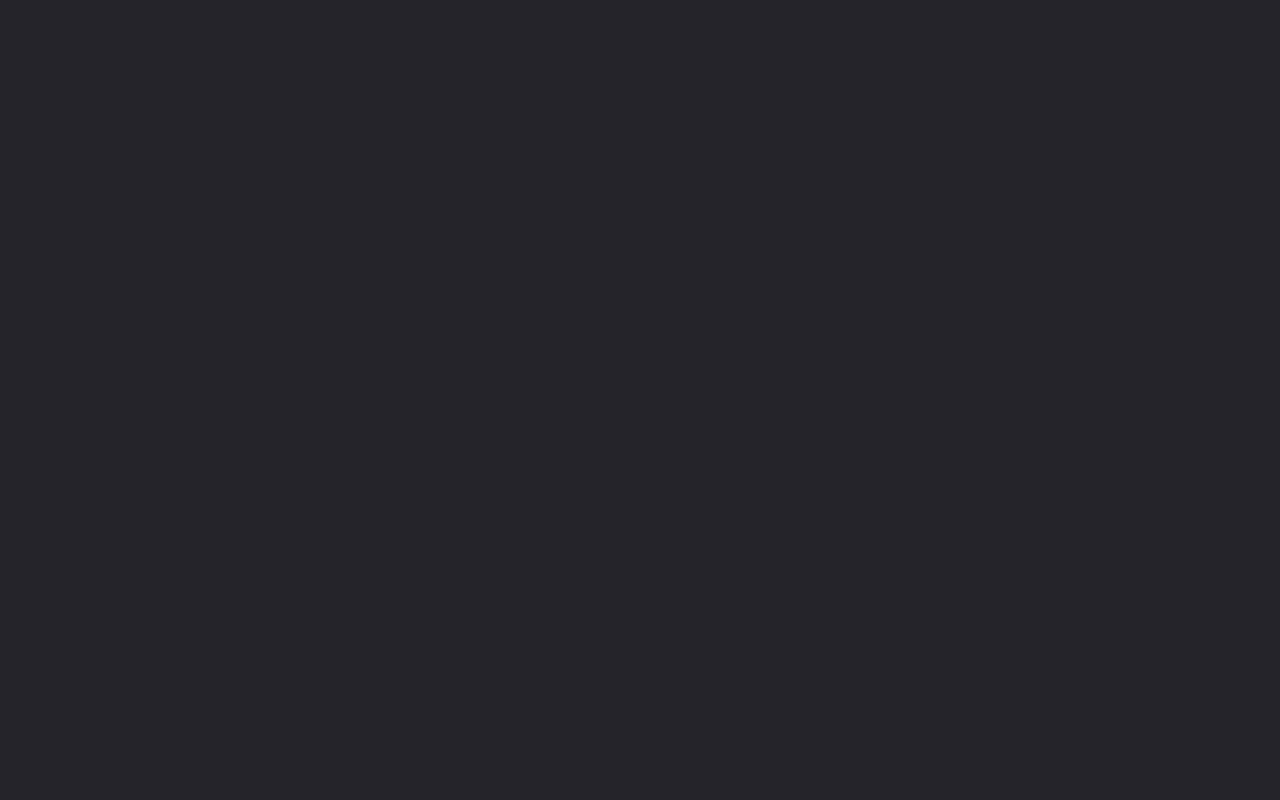
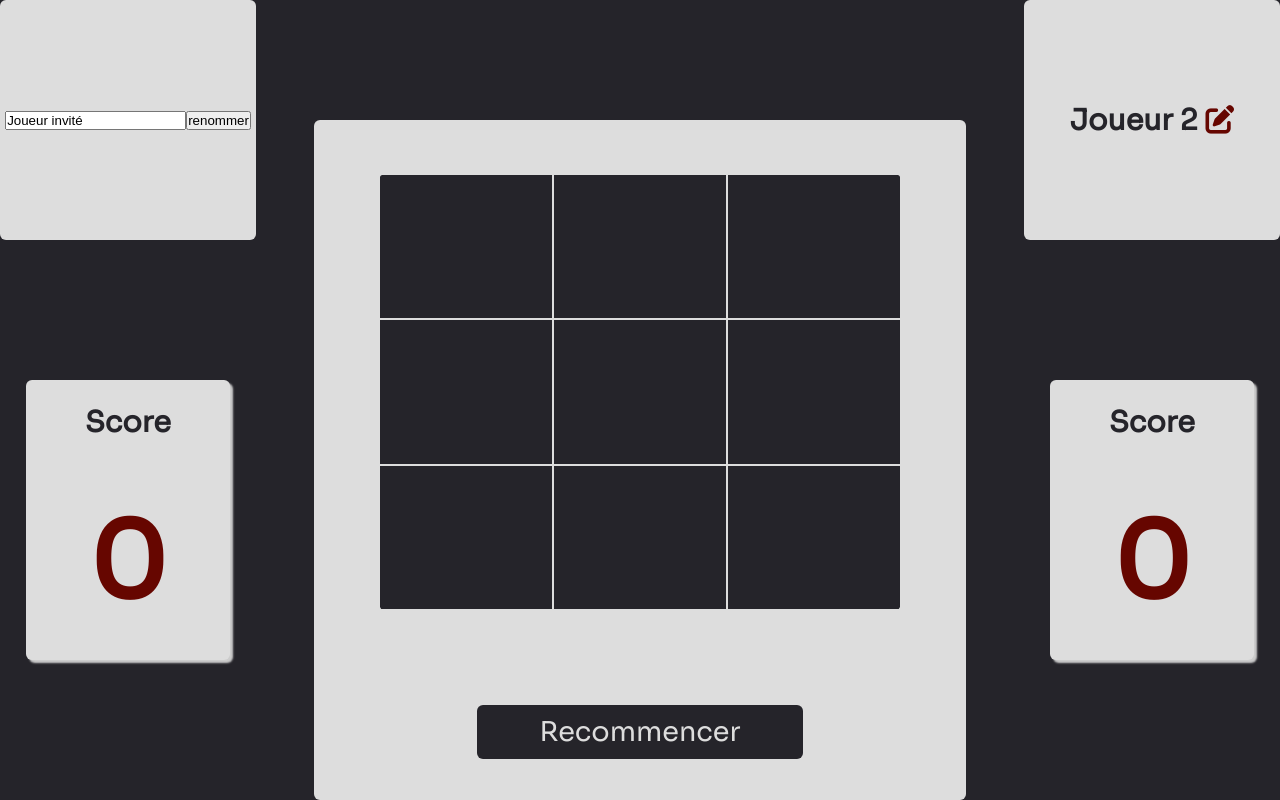
Before and after one commit to brayancapet/tod_tic-tac-toe, a plain HTML site: page index.html in a window 1280 px wide. Drawn offline with Linux system fonts and the light colour scheme.

Commit message:
layout for my tic tac toe game

```diff
--- a/index.html
+++ b/index.html
@@ -10,6 +10,46 @@
 </head>
 <body>
 
+    <div class="left">
+        <div class="top1" >
+            <div><p id="top1">Joueur 1</p> <i class="fa-solid fa-pen-to-square"></i></div>
+
+        </div>
+        <div class="bottom">
+            <div class="score-board-container">
+                <div class="player-name">Score</div>
+                <div class="player-score">0</div>
+            </div>
+        </div>
+    </div>
+
+
+
+    <div class="center">
+        <div id="center-container">
+            <div>
+                <div class="grid">
+
+                </div>
+            </div>
+            <div>
+                <button type="button" class="restart-button">Recommencer</button>
+            </div>
+        </div>
+    </div>
+
+    <div class="right">
+        <div class="top2">
+            <div><p id="top2">Joueur 2</p>  <i class="fa-solid fa-pen-to-square"></i></div>
+        </div>
+        <div class="bottom">
+            <div class="score-board-container">
+                <div class="player-name">Score</div>
+                <div class="player-score">0</div>
+            </div>
+        </div>
+    </div>
+
 
 
 <script src="script.js"></script>
--- a/script.js
+++ b/script.js
@@ -0,0 +1,58 @@
+// My query Selectors
+const grid = document.querySelector('.grid');
+const restart_button = document.querySelector('.restart-button');
+const top1 = document.querySelector('.top1');
+const top2 = document.querySelector('.top2');
+const edit_icon = document.querySelector('.fa-pen-to-square');
+
+let nom1 = 'Joueur 1';
+let nom2 = 'Joueur 2';
+let isInput = false;
+
+const gameboard = (() => {
+
+    // Template for when my content switch from a paragraph to an input
+    const active_input = `
+        <div>
+            <input type="text" value="Joueur invité" class="input-name">
+            <button type="button" class="input-button">renommer</button>
+        </div>
+    `;
+
+    // Template for when my content switch from an input to a paragraph
+    const inactive_input = `<div><p id="top1">Joueur invité</p> <i class="fa-solid fa-pen-to-square"></i></div>`;
+
+    // Function that is supposed to change the content of my container according to the value of isInput
+    const name_container_switch = (element) => {
+        isInput == false ? element.innerHTML = active_input : element.innerHTML = inactive_input;
+    };
+
+    // Function that build my gameboard
+    const build = () => {
+        grid.innerHTML = '';
+        for(let i = 0; i < 9; i++){
+            let div = document.createElement('div');
+            div.classList.add(`cell${i}`);
+            grid.appendChild(div);
+        }
+    };
+
+    return { build, name_container_switch };
+})();
+gameboard.build();
+edit_icon.addEventListener('click', gameboard.name_container_switch(top1));
+
+const Player = (name_var, name) => {
+    name_var = name;
+    const sayName = () => {
+        console.log(name);
+    };
+
+
+    return { sayName };
+};
+
+const player1 = Player(nom1, 'player1');
+const player2 = Player(nom2, 'player2');
+player1.sayName();
+player2.sayName();
--- a/style.css
+++ b/style.css
@@ -1,3 +1,5 @@
+@import url('https://fonts.googleapis.com/css2?family=Sora&display=swap');
+
 * {
     padding: 0;
     margin: 0;
@@ -5,7 +7,164 @@
 
 body {
     height: 100vh;
-    width: 100vh;
+    width: 100vw;
     background-color: #25242a;
     color: #ddd;
+    display: grid;
+    grid-template-columns: 20% 60% 20%;
+    font-family: 'Sora', sans-serif;
 }
+
+body > div {
+    display: flex;
+    justify-content: center;
+    align-items: center;
+}
+
+.right, .left {
+    display: flex;
+    flex-direction: column;
+    justify-content: center;
+    align-items: center;
+}
+
+.right > div, .left > div {
+    width: 100%;
+    height: 30%;
+    font-size: 1.8rem;
+    color: #25242a;
+    font-weight: 600;
+    display: flex;
+    justify-content: center;
+    align-items: center;
+}
+
+.right > div + div, .left > div + div {
+    height: 70%;
+    background-color: #25242a;
+}
+
+.score-board-container {
+    height: 50%;
+    width: 80%;
+    background-color: #ddd;
+    color: #25242a;
+    border-radius: 0.375rem;
+    display: flex;
+    flex-direction: column;
+    justify-content: center;
+    align-items: center;
+    box-shadow: 3px 3px 2px #ccc;
+}
+
+.player-name{
+    height: 30%;
+    width: 100%;
+    font-size: 1.8rem;
+    display: flex;
+    justify-content: center;
+    align-items: center;
+}
+.player-score{
+    height: 70%;
+    width: 100%;
+    font-size: 6.5rem;
+    font-weight: 700;
+    font-family: inherit;
+    display: flex;
+    justify-content: center;
+    align-items: center;
+    color: #660600;
+}
+
+.top1 > div, .top2 > div {
+    height: 100%;
+    width: 100%;
+    background-color: #ddd;
+    color: #25242a;
+    border-radius: 0.375rem;
+    display: flex;
+    justify-content: center;
+    align-items: center;
+}
+
+.top1 > div > i, .top2 > div > i {
+    padding-left: 8px;
+    cursor: pointer;
+    color: #660600;
+}
+
+.center {
+    display: flex;
+    flex-direction: column;
+    justify-content: flex-end;
+    align-items: center;
+}
+
+.center > div {
+    width: 85%;
+    height: 85%;
+    border-radius: 0.375rem;
+    background-color: #ddd;
+    display: flex;
+    flex-direction: column;
+    justify-content: center;
+    align-items: center;
+}
+
+#center-container > div{
+    height: 80%;
+    width: 100%;
+    display: flex;
+    justify-content: center;
+    align-items: center;
+}
+
+#center-container > div + div {
+    height: 20%;
+}
+
+.restart-button {
+    height: 40%;
+    width: 50%;
+    border-radius: 0.375rem;
+    background-color: #25242a;
+    color: #ddd;
+    font: inherit;
+    font-size: 1.7rem;
+    cursor: pointer;
+    transition: all 0.3s ease-in-out;
+    border: none;
+    outline: none;
+}
+.restart-button:hover {
+    color: #660600;
+    border: 1px solid #660600;
+}
+
+.grid{
+    height: 80%;
+    width: 80%;
+    background-color: #25242a;
+    border-radius: 0.375rem;
+    display: grid;
+    grid-template-columns: repeat(3, 33.33%);
+    grid-template-rows: repeat(3, 33.33%);
+}
+
+.grid > div {
+    border: 1px solid #ddd;
+    transition: all 0.2s ease;
+    font: inherit;
+    font-size: 3.5rem;
+    color: #ddd;
+    display: flex;
+    justify-content: center;
+    align-items: center;
+    cursor: pointer;
+}
+
+.grid > div:hover {
+    transform: scale(1.03);
+    background-color: #660600;
+}
```
